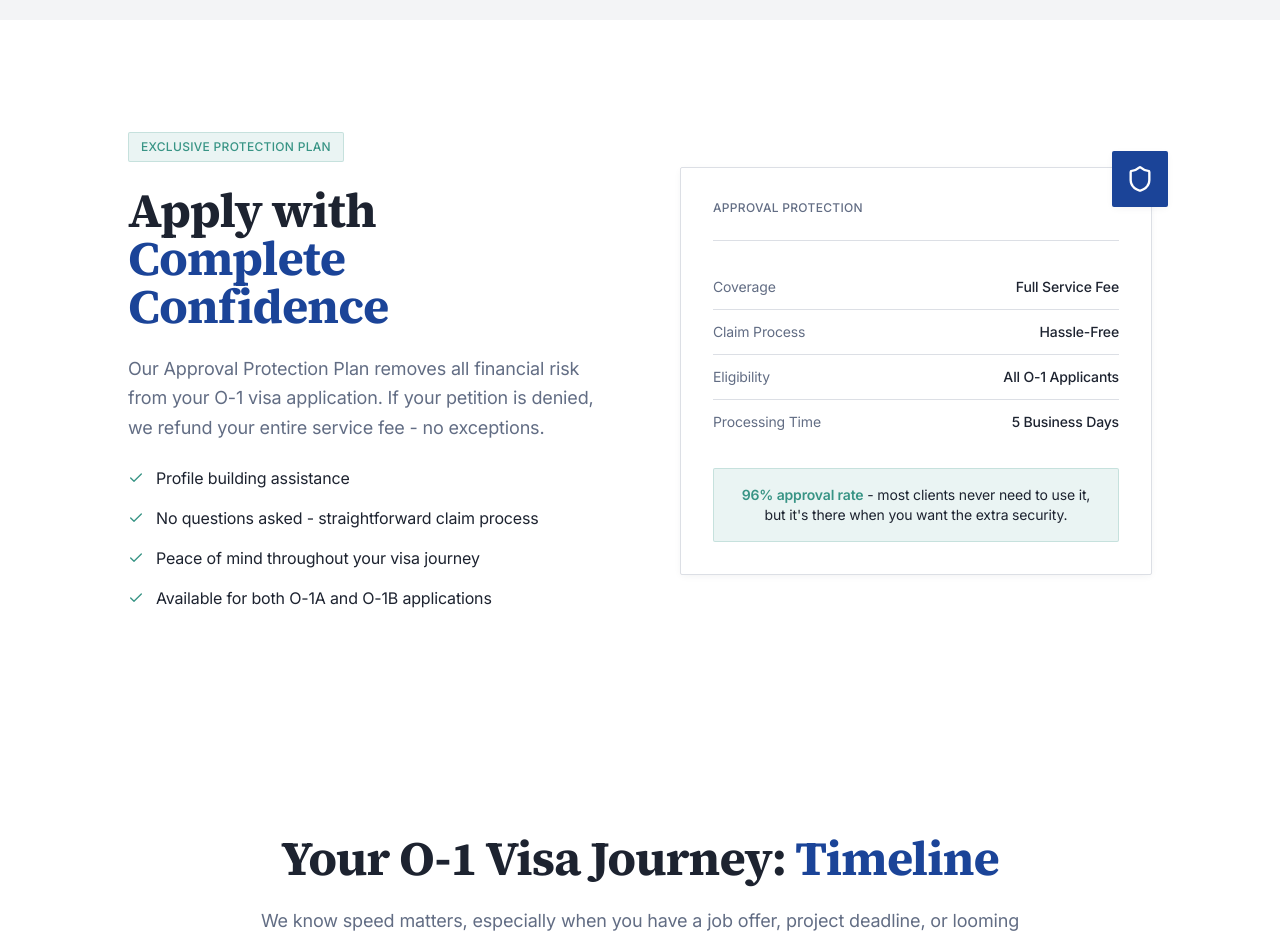
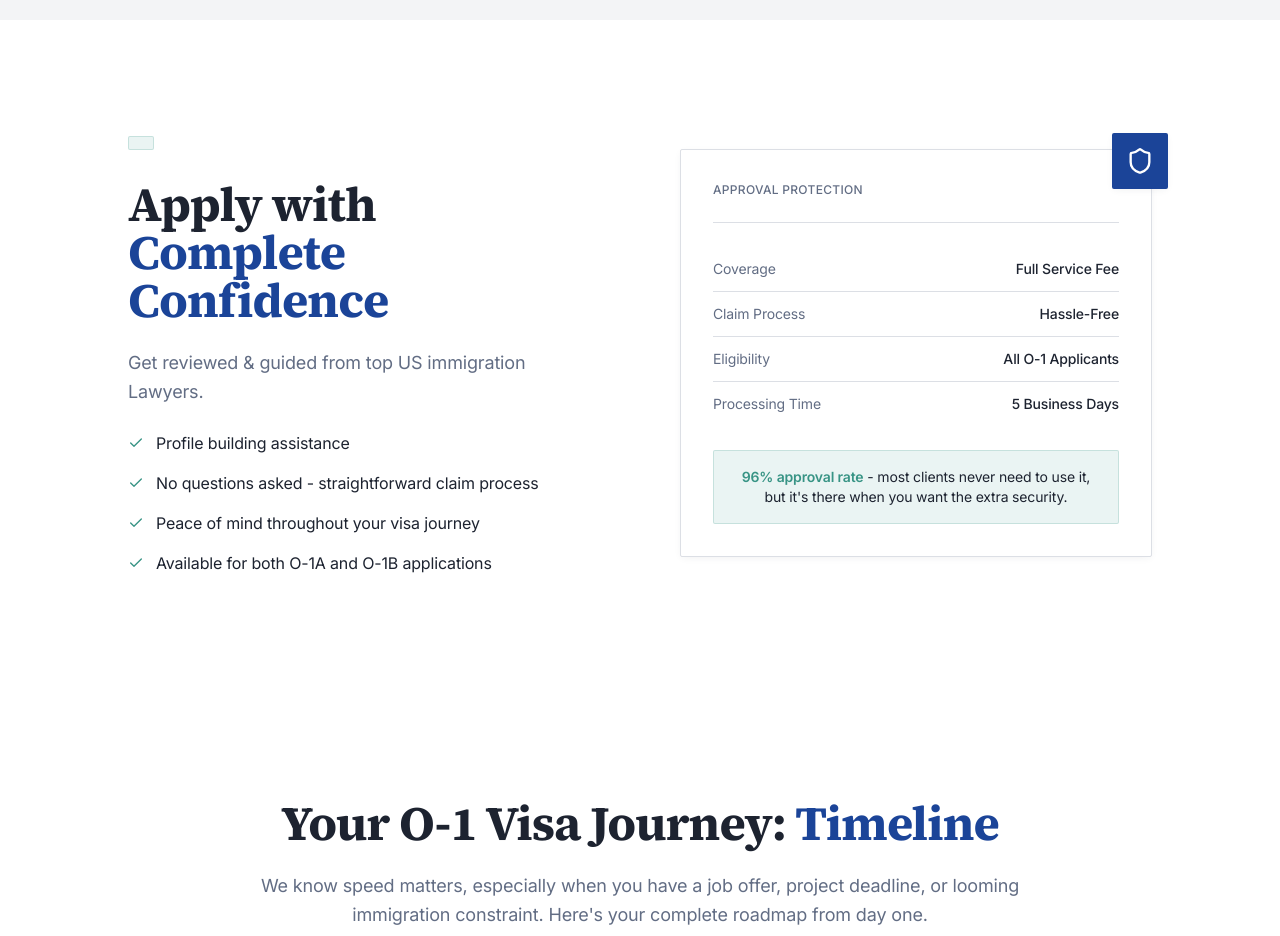
Before and after one commit to rohitvarshney-web/o1-journey-flow, a React (Vite) app: page / in a window 1280 px wide. Shown: the part 1340-2276 px from the top of the page. Built offline with nearby package versions, Linux system fonts and the light colour scheme; the HTML template or start-up script is replaced by a standard one.

Commit message:
Code edited in Lovable Code Editor
Edited UI in Lovable

Co-authored-by: rohitvarshney-web <227240401+rohitvarshney-web@users.noreply.github.com>

```diff
--- a/src/components/ApprovalProtection.tsx
+++ b/src/components/ApprovalProtection.tsx
@@ -33,11 +33,7 @@ const ApprovalProtection = () => {
                 animate={isInView ? { opacity: 1, y: 0 } : { opacity: 0, y: 10 }}
                 transition={{ duration: 0.4, delay: 0.1 }}
                 className="inline-flex items-center gap-2 px-3 py-1.5 rounded-sm bg-accent/10 border border-accent/20"
-              >
-                <span className="text-xs font-medium text-accent uppercase tracking-wide">
-                  Exclusive Protection Plan
-                </span>
-              </motion.div>
+              ></motion.div>
 
               <motion.h2
                 initial={{ opacity: 0, y: 10 }}
@@ -54,8 +50,7 @@ const ApprovalProtection = () => {
                 transition={{ duration: 0.4, delay: 0.2 }}
                 className="text-lg text-muted-foreground leading-relaxed"
               >
-                Our Approval Protection Plan removes all financial risk from your O-1 visa application. If your petition
-                is denied, we refund your entire service fee - no exceptions.
+                Get reviewed & guided from top US immigration Lawyers.
               </motion.p>
 
               <motion.ul
```
